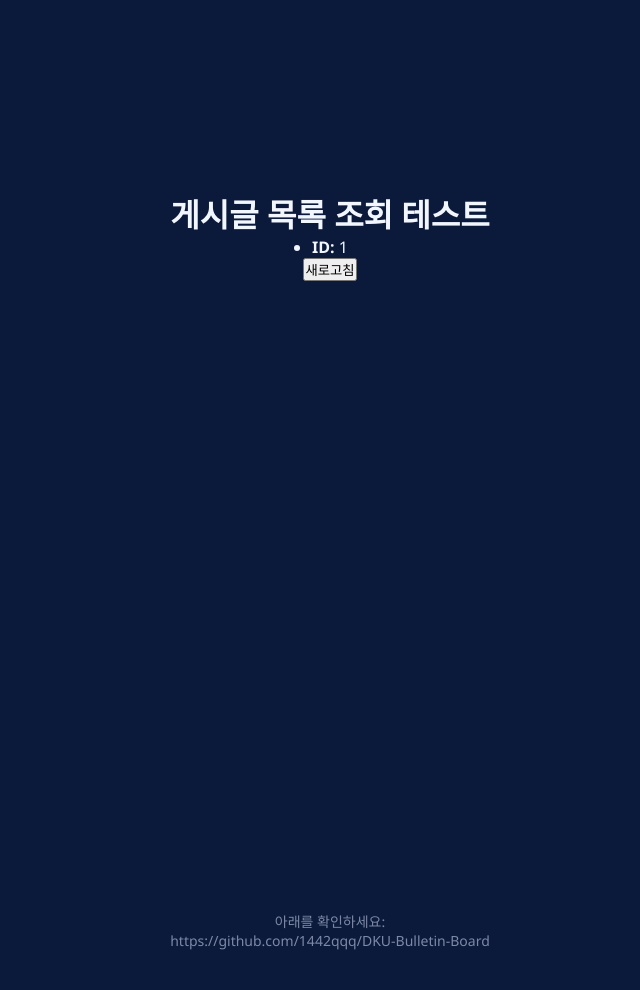
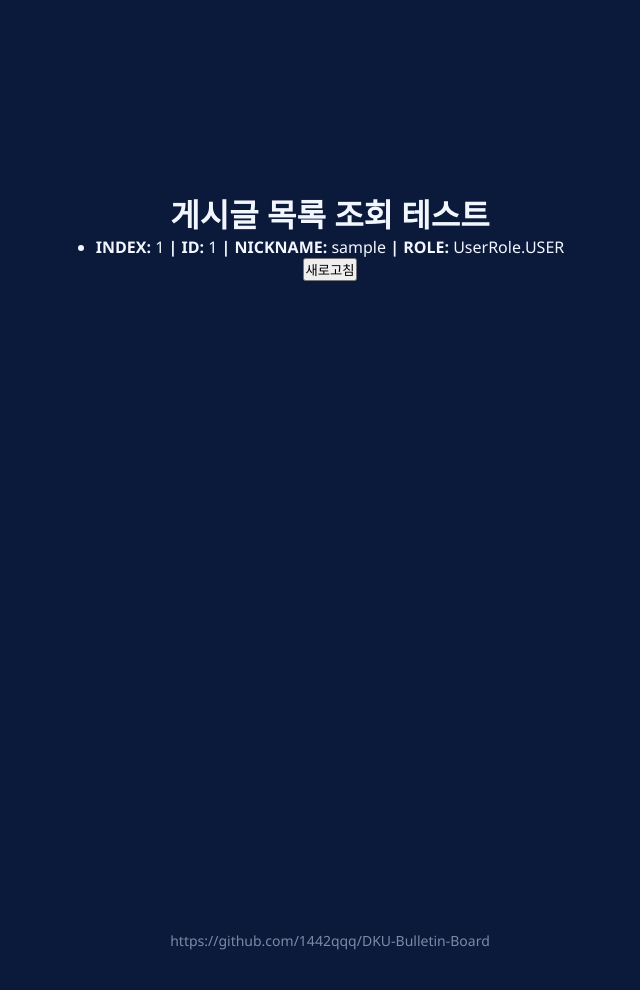
Before and after one commit to 1442qqq/DKU-Bulletin-Board, a Flask app: page / in a window 1280 px wide. Shown: the part 610-1600 px from the top of the page, without its empty margins (310-950 px from the left). Run offline with Flask 3, Linux system fonts and the light colour scheme; tables that the repository leaves empty hold one stand-in row (values such as "Sample post").

Commit message:
User model defined

```diff
--- a/src/templates/index.html
+++ b/src/templates/index.html
@@ -84,18 +84,20 @@
         <ul>
             {% for user in users %}
                 <li>
-                    <strong>ID:</strong> {{ user.id }}
+                    <strong>INDEX: </strong> {{ user.id }}
+                    <strong>| ID: </strong> {{ user.user_id }}
+                    <strong>| NICKNAME: </strong> {{ user.nickname }}
+                    <strong>| ROLE: </strong> {{ user.role }}
                 </li>
             {% endfor %}
         </ul>
     {% else %}
-        <p>DB에 저장된 데이터가 없습니다. (수파베이스에서 직접 데이터를 넣어보세요!)</p>
+        <p>DB에 저장된 데이터가 없습니다.</p>
     {% endif %}
 
     <button onclick="location.reload()">새로고침</button>
 
     <section class="footer">
-        아래를 확인하세요:
         <br />
         <a href="https://github.com/1442qqq/DKU-Bulletin-Board" target="_blank">
             https://github.com/1442qqq/DKU-Bulletin-Board
```
Also changed, not shown: src/models.py (+11 -2 lines).
